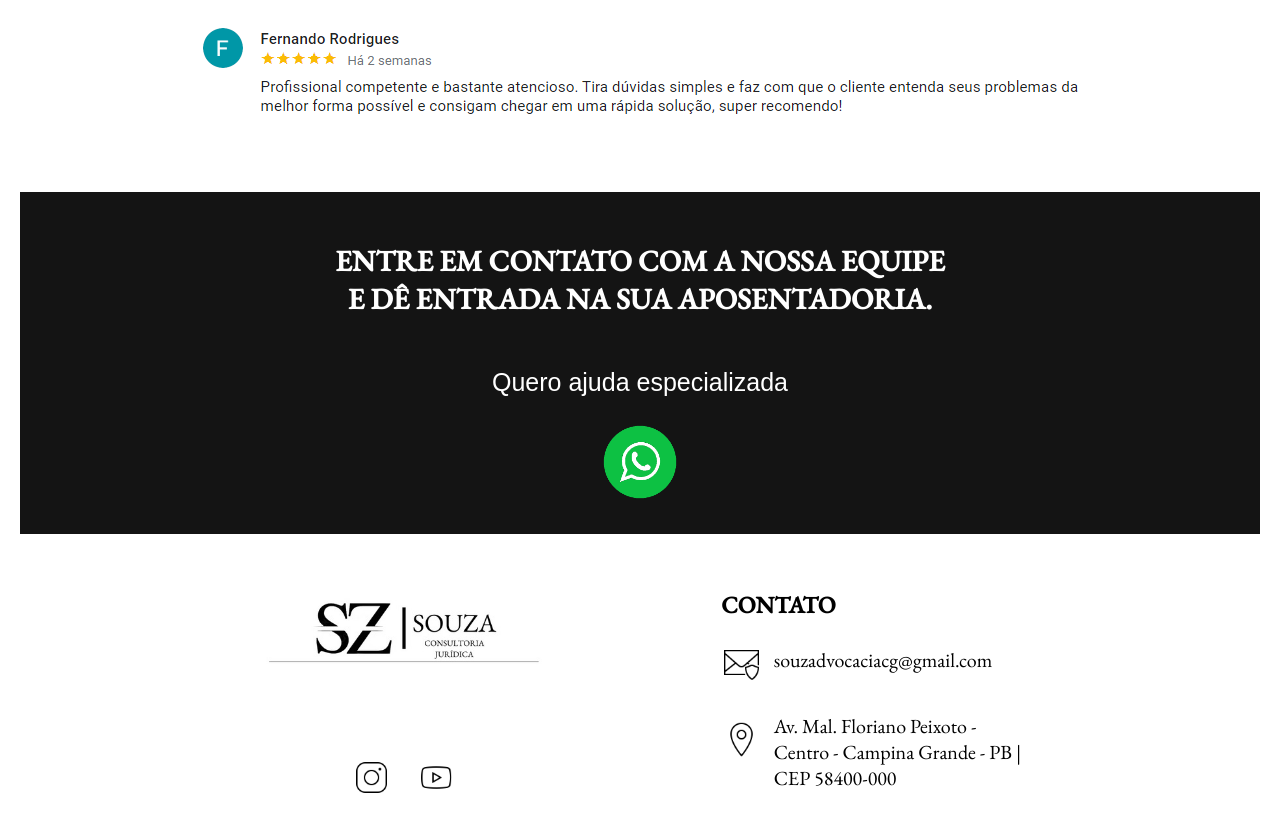
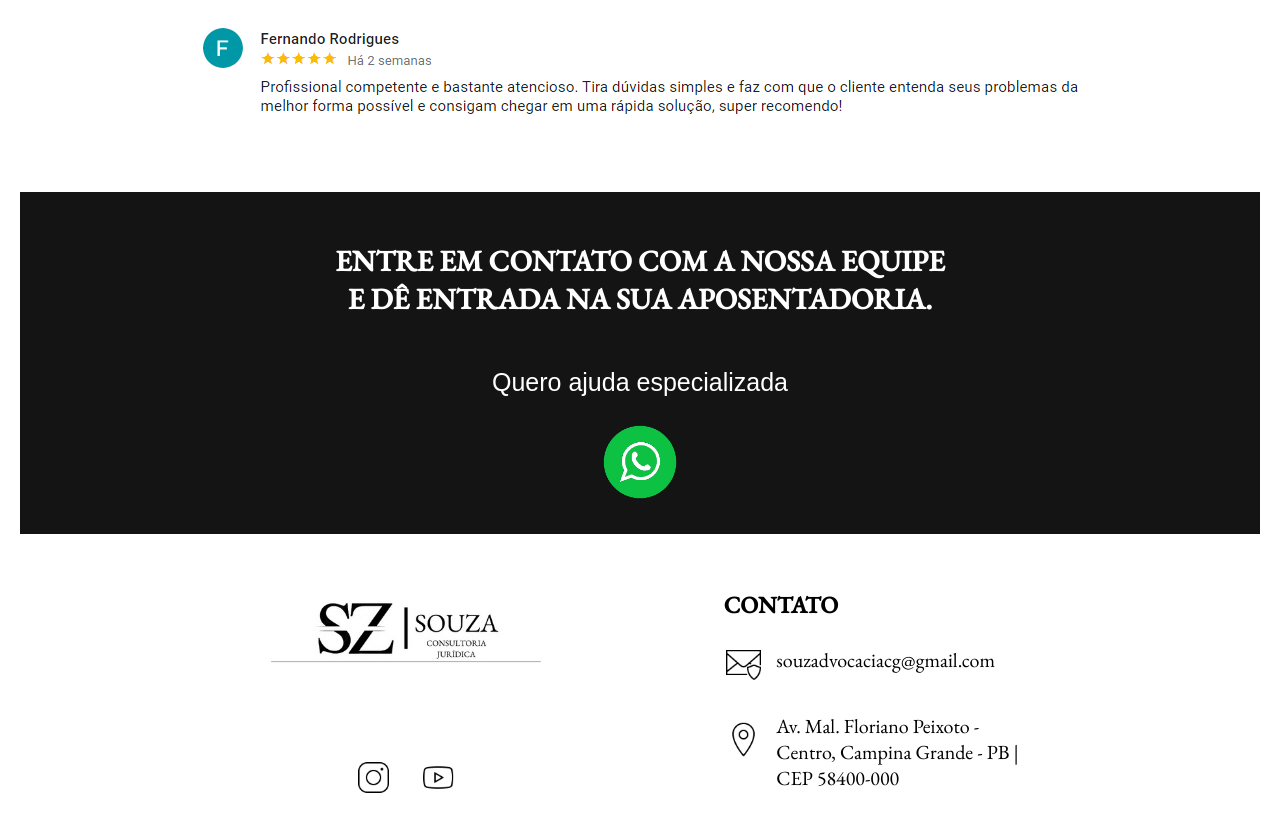
Before and after one commit to jonathanrichardss/landing-page-caio-adv, a website built with Vite: page index.html in a window 1280 px wide. Shown: the part 5687-6512 px from the top of the page. Built offline with nearby package versions, Linux system fonts and the light colour scheme.

Commit message:
Ajustando configs de prod.

```diff
--- a/index.html
+++ b/index.html
@@ -163,7 +163,7 @@
                 <li class="local_item">
                     <a href="https://www.google.com.br/maps/place/Souza+Consultoria+Jur%C3%ADdica/@-7.2232028,-35.8925159,18z/data=!4m5!3m4!1s0x0:0x616103eed1eb4c77!8m2!3d-7.2232029!4d-35.8918837" target="_blank">
                     <img class="local-logo" src="./assets/icons/icons8-marcador-100 - cor preta.png" alt="">
-                    <p class="local-text">Av. Mal. Floriano Peixoto - <br> Centro - Campina Grande - PB | <br> CEP 58400-000</p>
+                    <p class="local-text">Av. Mal. Floriano Peixoto - <br> Centro, Campina Grande - PB | <br> CEP 58400-000</p>
                     </a>
                 </li>
             </ul>
```
Also changed, not shown: .github/workflows/main.yml.
